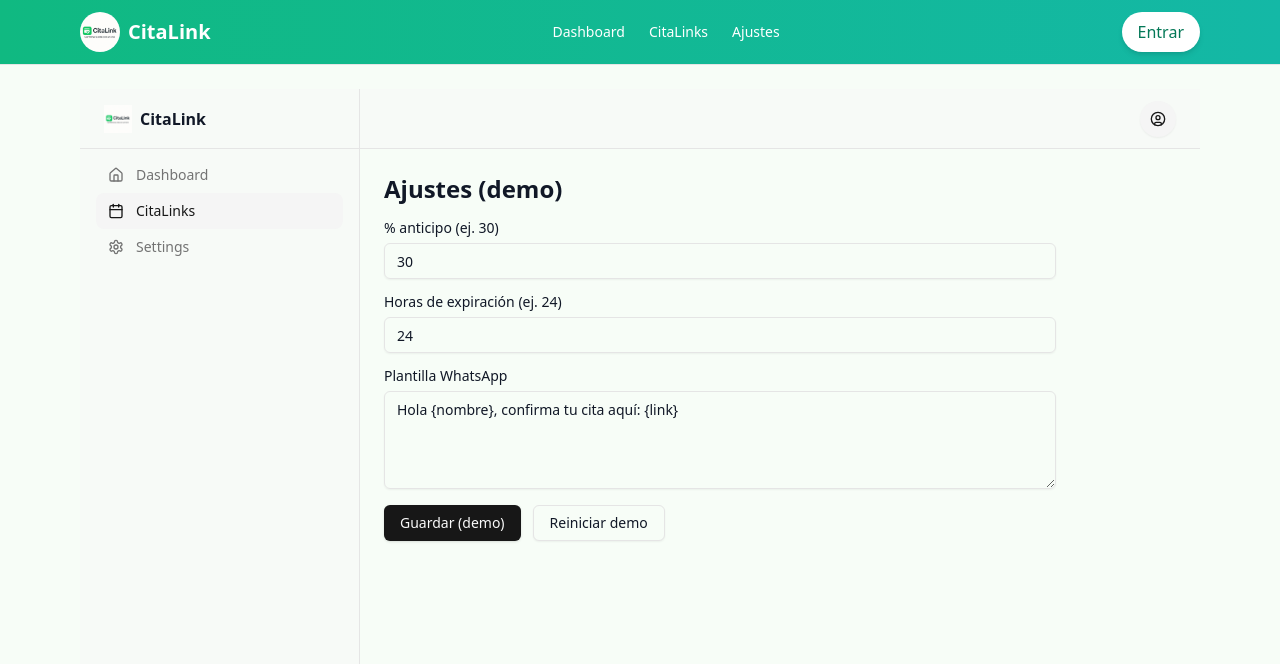
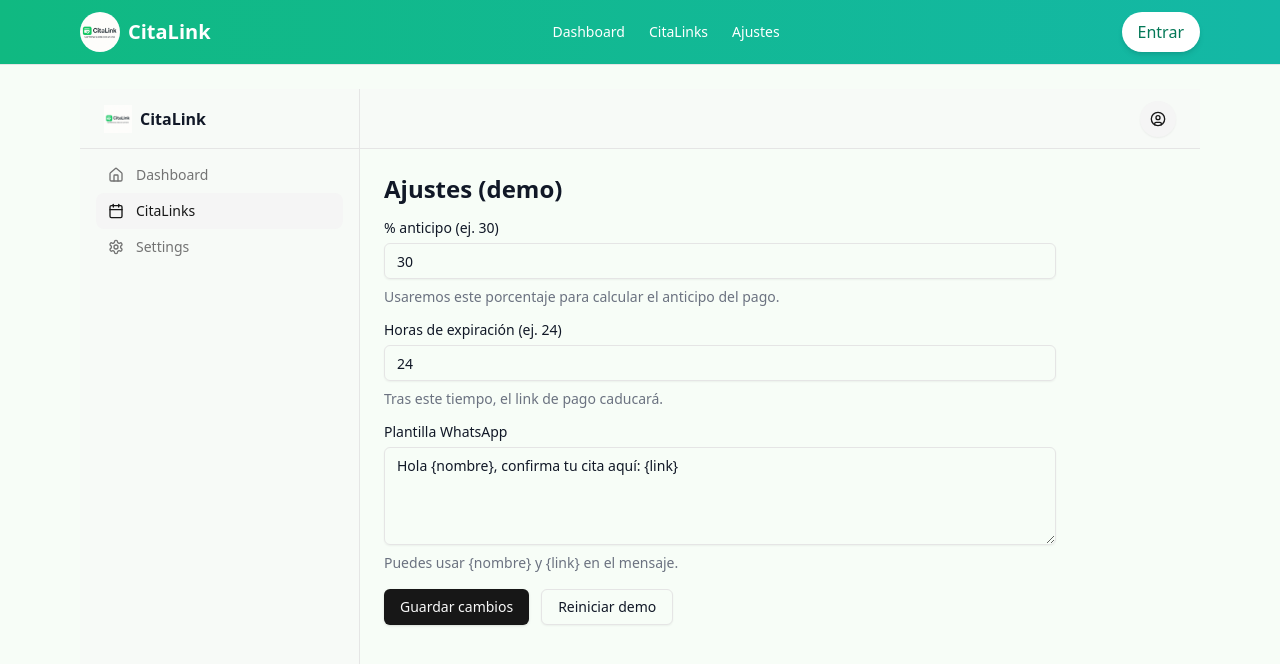
Before and after one commit to upex-galaxy/yxsi-CitaLink, a Next.js app in the folder citalink/apps/web/: page /settings in a window 1280 px wide. Shown: the top 664 px of the page. Built offline with nearby package versions, Linux system fonts and the light colour scheme.

Commit message:
ui: T5 ayudas de campo y copy en /settings

```diff
--- a/citalink/apps/web/app/(dashboard)/settings/page.tsx
+++ b/citalink/apps/web/app/(dashboard)/settings/page.tsx
@@ -41,6 +41,7 @@ export default function SettingsPage() {
           value={s.depositPct}
           onChange={(e)=>setS({...s, depositPct: Number(e.target.value || 0)})}
         />
+        <p className="text-sm text-gray-500">Usaremos este porcentaje para calcular el anticipo del pago.</p>
       </div>
 
       <div className="grid gap-2">
@@ -51,6 +52,7 @@ export default function SettingsPage() {
           value={s.expiresHours}
           onChange={(e)=>setS({...s, expiresHours: Number(e.target.value || 1)})}
         />
+        <p className="text-sm text-gray-500">Tras este tiempo, el link de pago caducará.</p>
       </div>
 
       <div className="grid gap-2">
@@ -60,10 +62,11 @@ export default function SettingsPage() {
           value={s.waTemplate}
           onChange={(e)=>setS({...s, waTemplate: e.target.value})}
         />
+        <p className="text-sm text-gray-500">Puedes usar {`{nombre}`} y {`{link}`} en el mensaje.</p>
       </div>
 
       <div className="flex gap-3">
-        <Button type="submit">Guardar (demo)</Button>
+        <Button type="submit">Guardar cambios</Button>
         <Button type="button" variant="outline"
           onClick={()=>{ localStorage.removeItem(KEY); location.reload(); }}>
           Reiniciar demo
```
